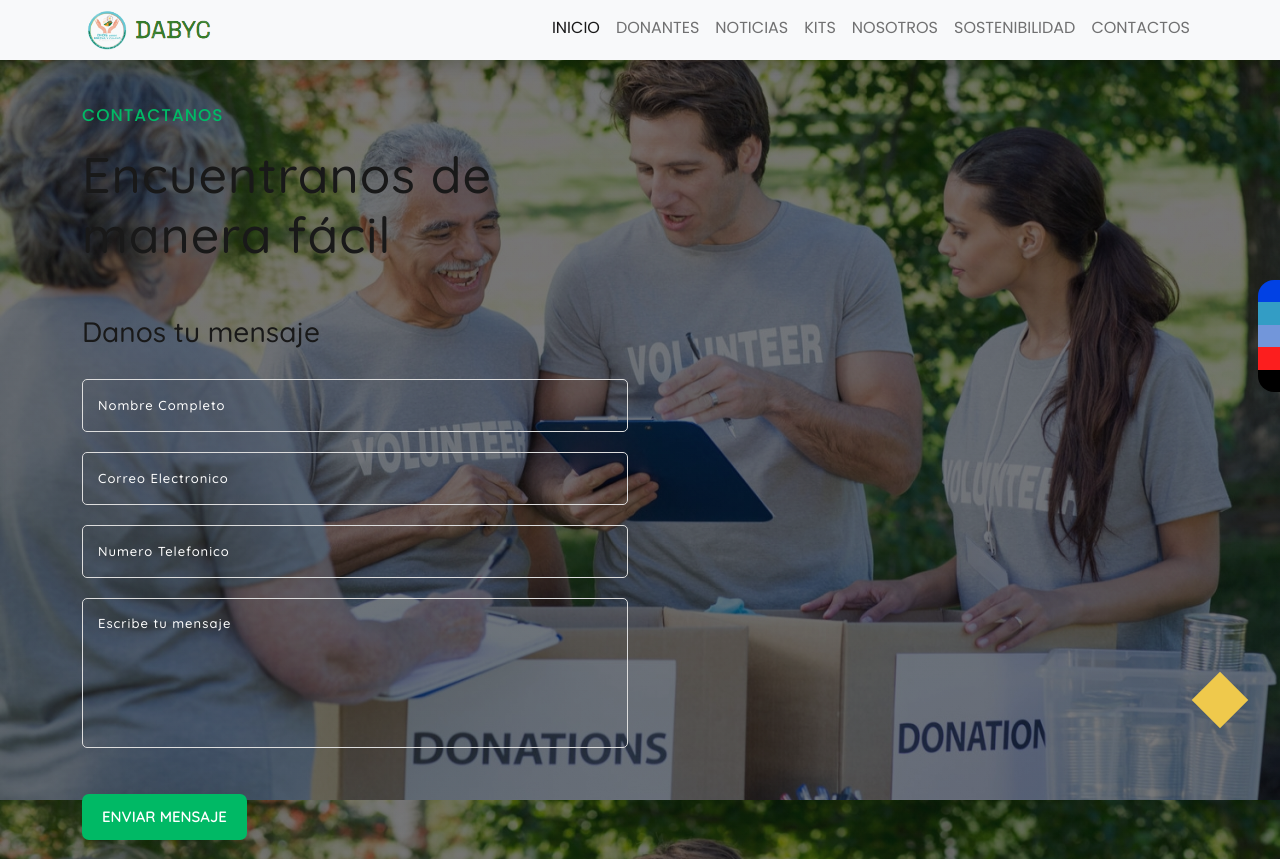
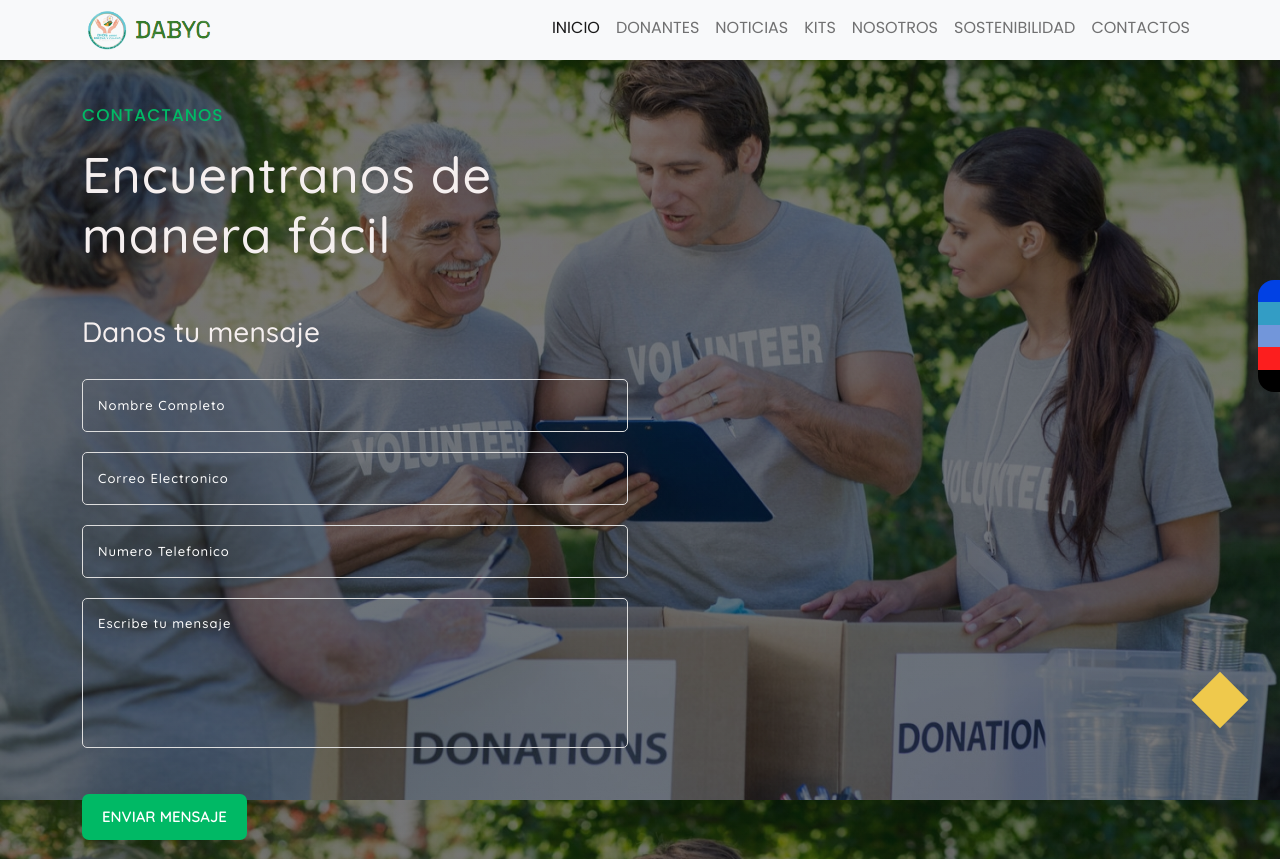
Before and after one commit to dark0013/fundaciondabyc.org, a PHP site: page /page/contacto.html in a window 1280 px wide. Shown: the top 859 px of the page. Run offline with PHP 8.4, Linux system fonts and the light colour scheme; some web fonts are replaced.

Commit message:
contacto.html

```diff
--- a/module/boostrap/css/style.css
+++ b/module/boostrap/css/style.css
@@ -13,8 +13,8 @@ body {
     font-weight: 400;
     position: relative;
     z-index: 1;
-    background: #fff;
-    color: #191919;
+    background: rgb(20, 20, 20);
+    color: #f5efef;
     overflow-x: hidden
 }
 
```
